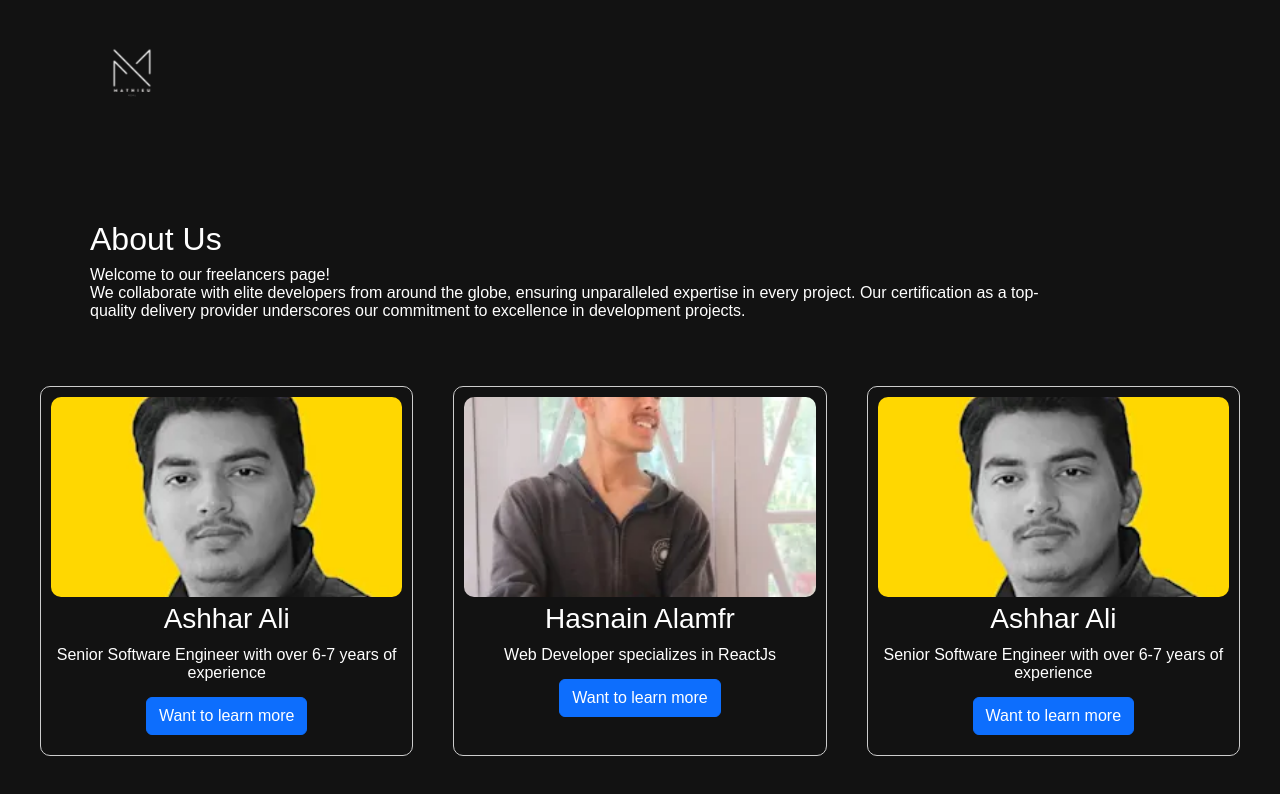
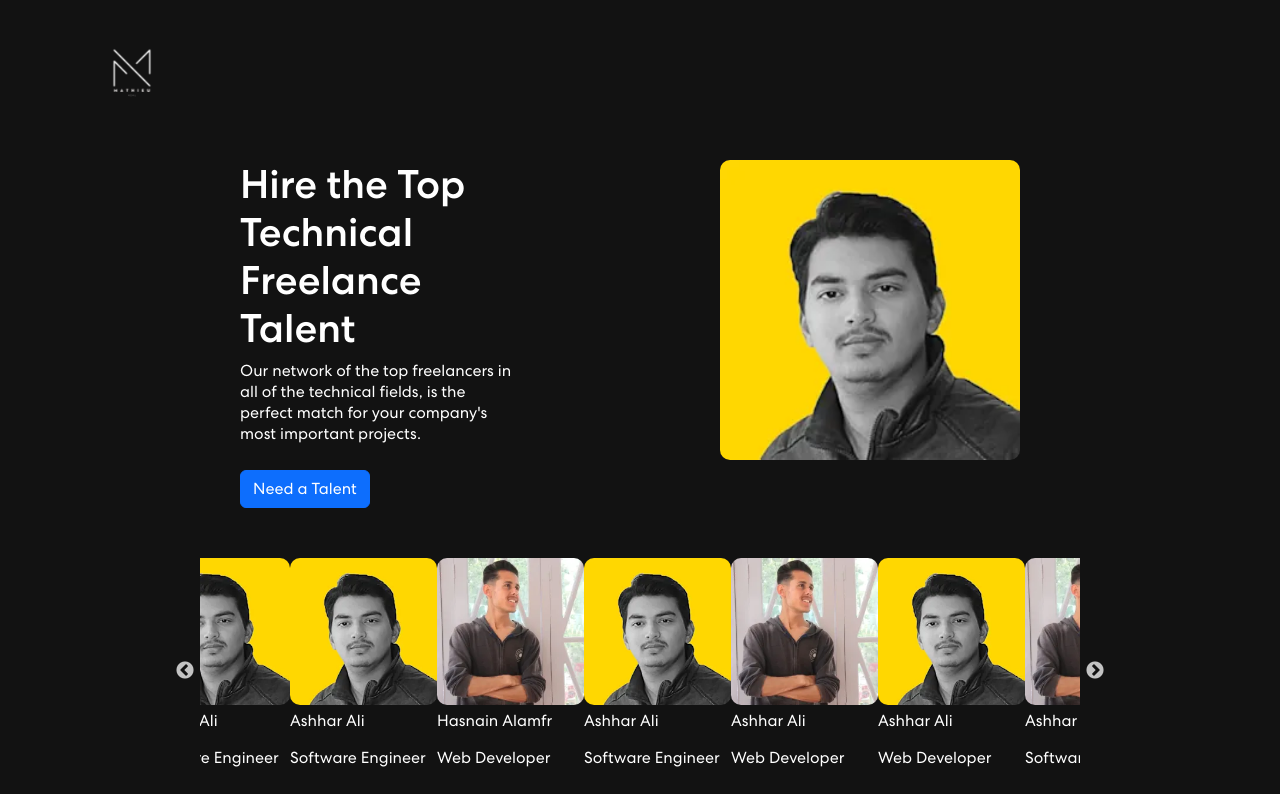
Before and after one commit to mathieukohl/portfolio, a React (Create React App) app: page /freeHome in a window 1280 px wide. Shown: the top 794 px of the page. Built offline with nearby package versions, Linux system fonts and the light colour scheme.

Commit message:
adding talent page & carousel

```diff
--- a/package.json
+++ b/package.json
@@ -20,6 +20,8 @@
     "react-on-screen": "^2.1.1",
     "react-router-dom": "^6.16.0",
     "react-scripts": "5.0.1",
+    "react-slick": "^0.29.0",
+    "slick-carousel": "^1.8.1",
     "web-vitals": "^2.1.4"
   },
   "scripts": {
--- a/src/components/pages/freelance/FreeHome.js
+++ b/src/components/pages/freelance/FreeHome.js
@@ -1,46 +1,68 @@
-import React from 'react';
+import React, { useState } from 'react';
 import '../../../css/freeHome.css';
 
 import free1 from "../../../assets/img/freelance/free1.png";
 import free2 from "../../../assets/img/freelance/free2.png";
 
+import Slider from 'react-slick';
+import 'slick-carousel/slick/slick.css';
+import 'slick-carousel/slick/slick-theme.css';
+
 import { Button } from 'react-bootstrap';
 
-export default function learnHome() {
+
+export default function LearnHome() {
 
     const frees = [
-        { name: 'Ashhar Ali', description: 'Senior Software Engineer with over 6-7 years of experience', img: free1, link : 'https://github.com/stars/mathieukohl/lists/html-css' },
-        { name: 'Hasnain Alamfr', description: 'Web Developer specializes in ReactJs', img: free2, link : 'https://github.com/stars/mathieukohl/lists/html-css' },
-        { name: 'Ashhar Ali', description: 'Senior Software Engineer with over 6-7 years of experience', img: free1, link : 'https://github.com/stars/mathieukohl/lists/html-css' },
-        { name: 'Ashhar Ali', description: 'Senior Software Engineer with over 6-7 years of experience', img: free1, link : 'https://github.com/stars/mathieukohl/lists/html-css' },
-        { name: 'Ashhar Ali', description: 'Senior Software Engineer with over 6-7 years of experience', img: free1, link : 'https://github.com/stars/mathieukohl/lists/html-css' },
-        { name: 'Ashhar Ali', description: 'Senior Software Engineer with over 6-7 years of experience', img: free1, link : 'https://github.com/stars/mathieukohl/lists/html-css' },
-        { name: 'Ashhar Ali', description: 'Senior Software Engineer with over 6-7 years of experience', img: free1, link : 'https://github.com/stars/mathieukohl/lists/html-css' },
-        { name: 'Ashhar Ali', description: 'Senior Software Engineer with over 6-7 years of experience', img: free1, link : 'https://github.com/stars/mathieukohl/lists/html-css' },
+        { name: 'Ashhar Ali', description: 'Senior Software Engineer with over 6-7 years of experience', job: 'Software Engineer', img: free1, link : 'https://github.com/stars/mathieukohl/lists/html-css' },
+        { name: 'Hasnain Alamfr', description: 'Web Developer specializes in ReactJs', job: 'Web Developer', img: free2, link : 'https://github.com/stars/mathieukohl/lists/html-css' },
+        { name: 'Ashhar Ali', description: 'Senior Software Engineer with over 6-7 years of experience', job: 'Software Engineer', img: free1, link : 'https://github.com/stars/mathieukohl/lists/html-css' },
+        { name: 'Ashhar Ali', description: 'Senior Software Engineer with over 6-7 years of experience', job: 'Web Developer', img: free2, link : 'https://github.com/stars/mathieukohl/lists/html-css' },
+        { name: 'Ashhar Ali', description: 'Senior Software Engineer with over 6-7 years of experience', job: 'Web Developer', img: free1, link : 'https://github.com/stars/mathieukohl/lists/html-css' },
+        { name: 'Ashhar Ali', description: 'Senior Software Engineer with over 6-7 years of experience', job: 'Software Engineer', img: free2, link : 'https://github.com/stars/mathieukohl/lists/html-css' },
+        { name: 'Ashhar Ali', description: 'Senior Software Engineer with over 6-7 years of experience', job: 'Web Developer', img: free1, link : 'https://github.com/stars/mathieukohl/lists/html-css' },
+        { name: 'Ashhar Ali', description: 'Senior Software Engineer with over 6-7 years of experience', job: 'Software Engineer', img: free1, link : 'https://github.com/stars/mathieukohl/lists/html-css' },
     ];
 
+    const [selectedPerson, setSelectedPerson] = useState(frees[0]);
+
+    const sliderSettings = {
+        dots: false,
+        infinite: true,
+        speed: 500,
+        slidesToShow: 6,
+        slidesToScroll: 2,
+    };
+
+    const handlePersonClick = (index) => {
+        setSelectedPerson(frees[index]);
+    };
+
     return (
-        <div className='main'>
-            <div className="free-info">
-                <div className="free-description">
-                    <h2>About Us</h2>
-                    <p>
-                        Welcome to our freelancers page! <br/> We collaborate with elite developers from around the globe, ensuring unparalleled expertise in every project. Our certification as a top-quality delivery provider underscores our commitment to excellence in development projects.
-                    </p>
+        <div className="home-page">
+            {/* First Section */}
+            <div className="first-section">
+                <div className="column-1">
+                    <h1>Hire the Top Technical Freelance Talent</h1>
+                    <p>Our network of the top freelancers in all of the technical fields, is the perfect match for your company's most important projects.</p>
+                    <Button>Need a Talent</Button>
+                </div>
+                <div className="column-2">
+                    <img src={selectedPerson.img} style={{ maxWidth: '300px', borderRadius: '10px' }} alt={selectedPerson.name} />
                 </div>
             </div>
-            <div className="free-list">
+
+            {/* Second Section - Carousel */}
+            <div className="second-section">
+                <Slider {...sliderSettings}>
                 {frees.map((free, index) => (
-                    <div className="free-card" key={index}>
-                        <img src={free.img} alt="free" />
-                        <h3>{free.name}</h3>
-                        <p>{free.description}</p>
-                        <Button onClick={(e) => {
-                            e.preventDefault();
-                            window.location.href=free.link;
-                            }} className='btn'>Want to learn more</Button>
+                    <div key={index} className='carousel-item' onClick={() => handlePersonClick(index)}>
+                        <img src={free.img} alt={free.name} style={{ maxWidth: '150px', borderRadius: '10px' }} />
+                        <p style={{ marginTop: '5px' }} >{free.name}</p>
+                        <p>{free.job}</p>
                     </div>
                 ))}
+                </Slider>
             </div>
         </div>
     );
--- a/src/css/freeHome.css
+++ b/src/css/freeHome.css
@@ -61,3 +61,33 @@
 .btn {
     margin: 10px 0 10px 0;
 }
+
+.first-section {
+    margin-top: 20vh;
+    margin-left: 30vh;
+    display: flex;
+    margin-bottom: 5vh;
+}
+
+.column-1 {
+    flex: 1;
+}
+
+.column-2 {
+    flex: 2;
+    padding-left: 25vh;
+}
+
+.carousel-item {
+    margin-left: 90px;
+}
+
+.carousel-item:last-child {
+    margin-right: 0;
+}
+
+
+.second-section {
+    margin-left: 200px;
+    margin-right: 200px;
+}
```
Also changed, not shown: 1 other file (tests, documents, lock files or other folders).
